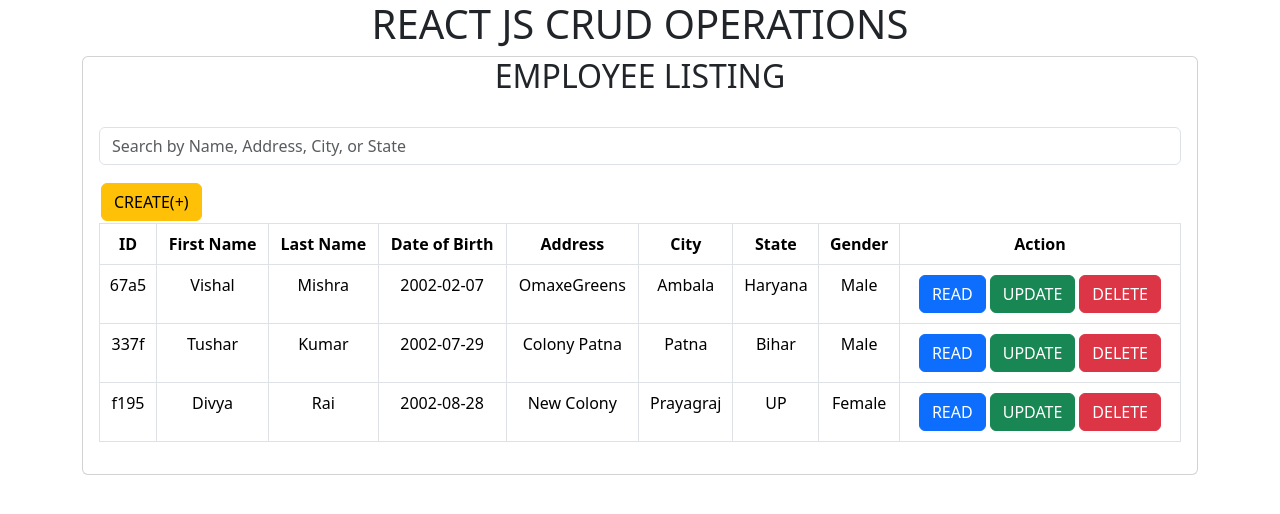
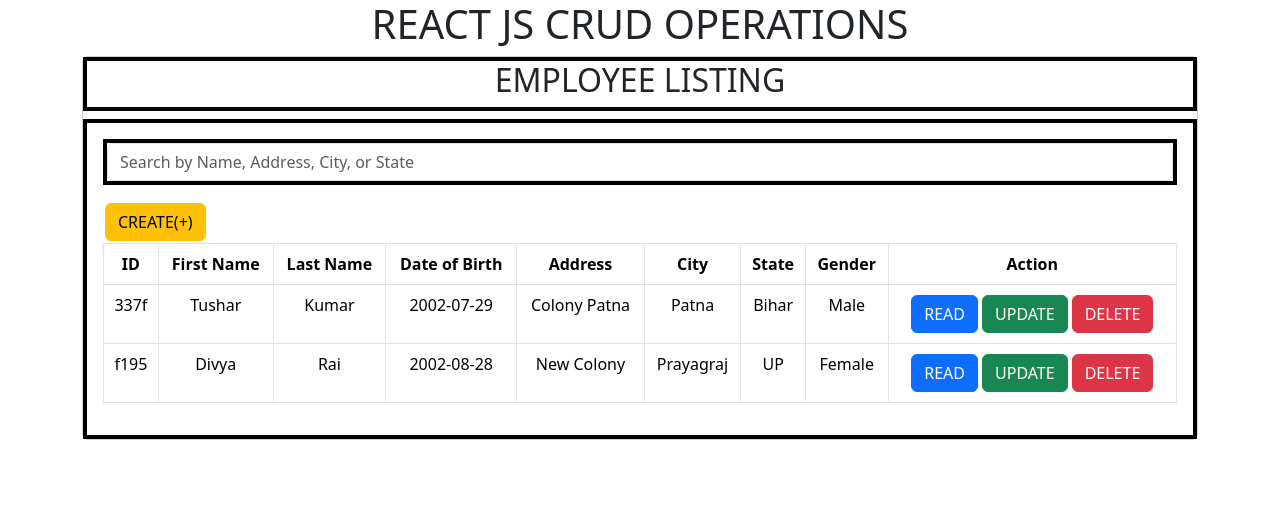
Before and after one commit to vishalinnover/CRUD-REACT, a React (Create React App) app in the folder employee/: page / in a window 1280 px wide. Shown: the top 514 px of the page. Built offline with nearby package versions, Linux system fonts and the light colour scheme; data requests are answered from the project's data file.

Commit message:
Added borders

```diff
--- a/employee/db.json
+++ b/employee/db.json
@@ -1,15 +1,5 @@
 {
   "employee": [
-    {
-      "id": "67a5",
-      "firstName": "Vishal",
-      "lastName": "Mishra",
-      "dateOfBirth": "2002-02-07",
-      "address": "OmaxeGreens",
-      "city": "Ambala",
-      "state": "Haryana",
-      "gender": "Male"
-    },
     {
       "id": "337f",
       "firstName": "Tushar",
--- a/employee/src/index.css
+++ b/employee/src/index.css
@@ -11,3 +11,15 @@ code {
   font-family: source-code-pro, Menlo, Monaco, Consolas, 'Courier New',
     monospace;
 }
+.card-title{
+  border: 4px solid black;
+}
+.card-body{
+  border: 4px solid black;
+}
+.mb-3{
+  border: 4px solid black;
+}
+/* .App{
+  background-color: blue;
+} */
```
